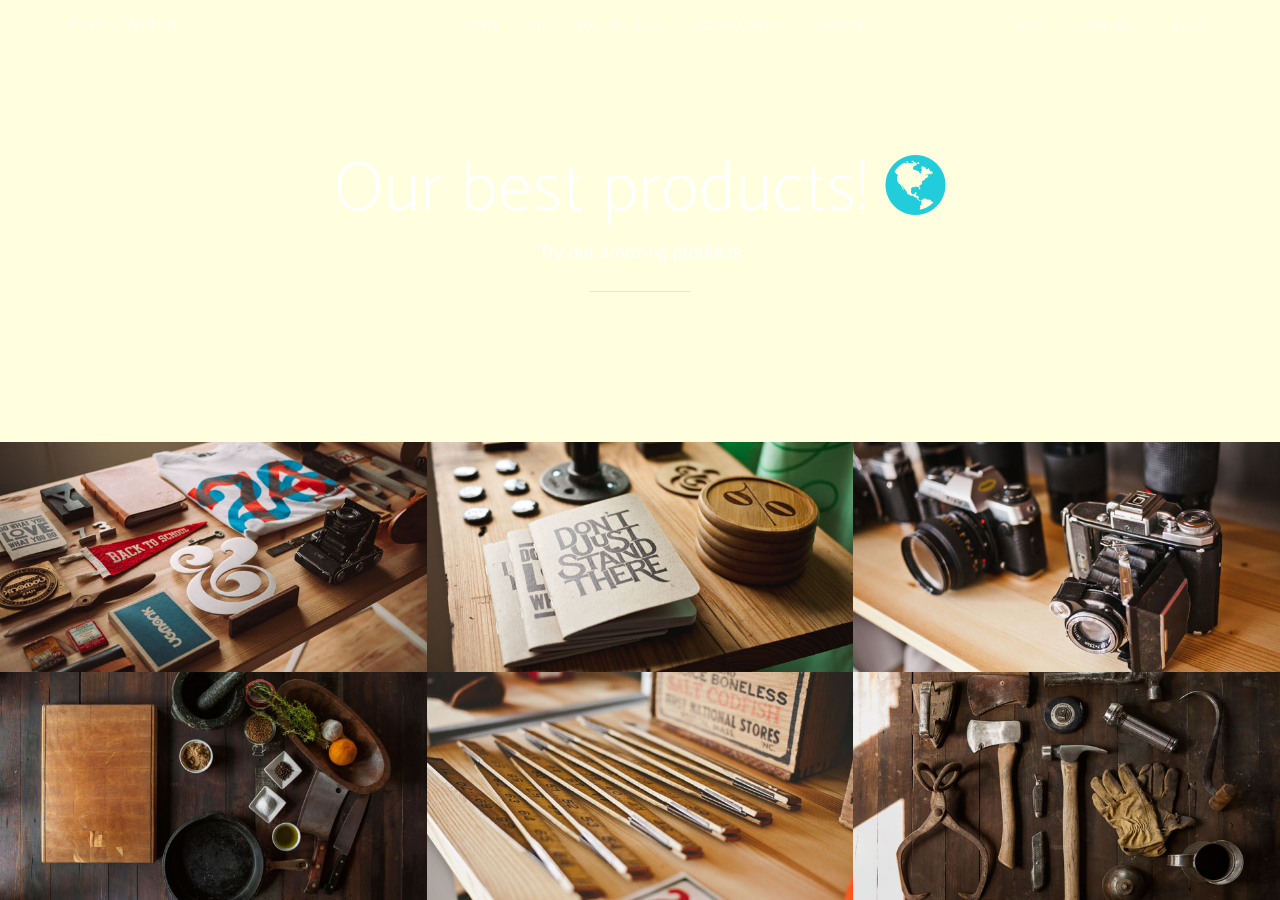
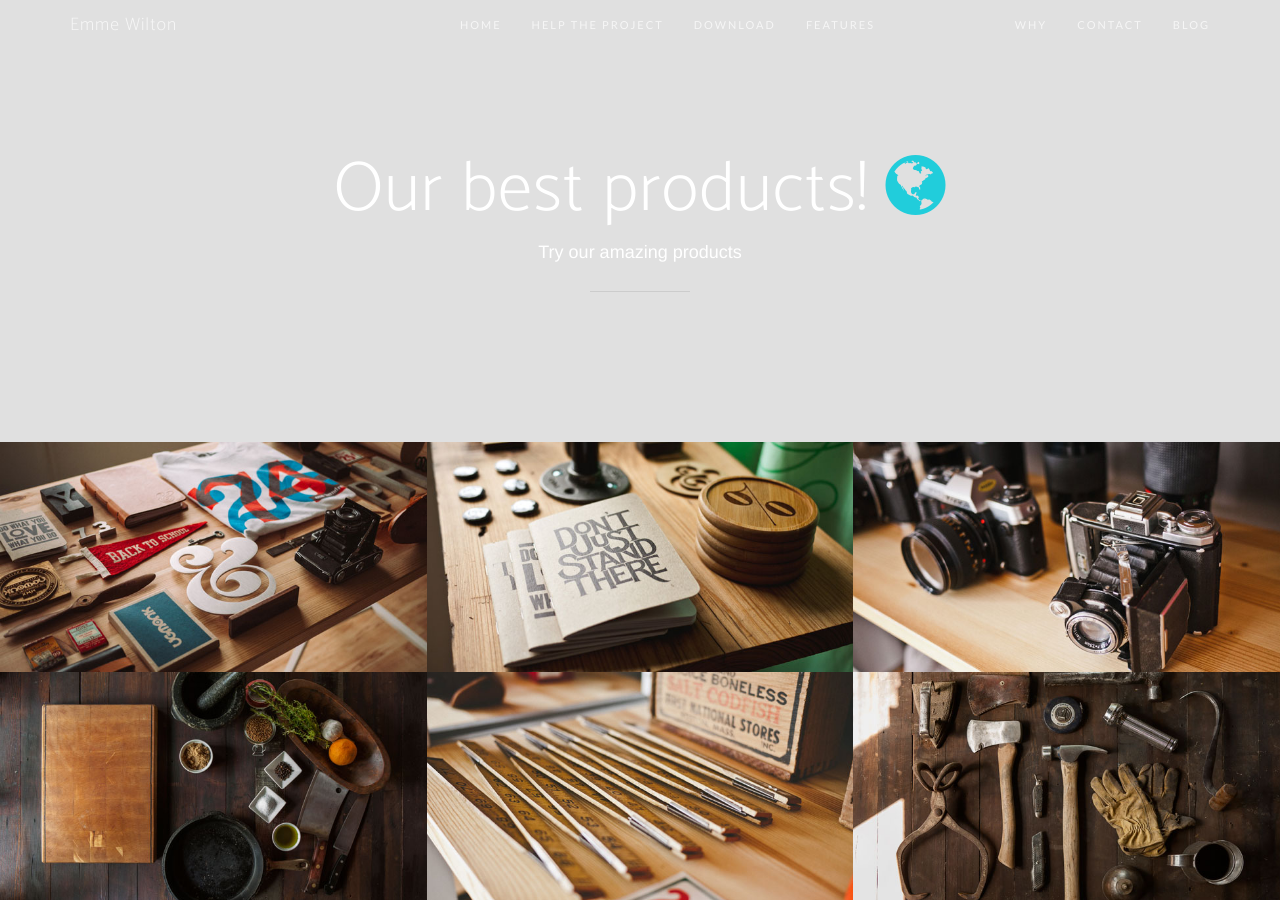
Before and after one commit to emmewilton/emmewilton.github.io, a Jekyll site: the page built from test.html, in a window 1280 px wide and 900 px high. Built offline with Jekyll 4.4.1, drawn with Linux system fonts in a browser that asks for light colours; nearby versions of some CDN libraries; some web fonts are replaced.

Commit message:
Colour tweak

```diff
--- a/css/main.scss
+++ b/css/main.scss
@@ -40,8 +40,8 @@ $head-primary: #014421 ;
 $head-secondary: #014421 ;
 //$theme-primary: #fdcc52 ;
 //$theme-secondary: #fdc539 ;
-$theme-primary: #ffffe0 ;
-$theme-secondary: #ffffe0 ;
+$theme-primary: #e0e0e0 ;
+$theme-secondary: #e0e0e0 ;
 $theme-dark: #222;
 
 // Import partials from `sass_dir` (defaults to `_sass`)
```
